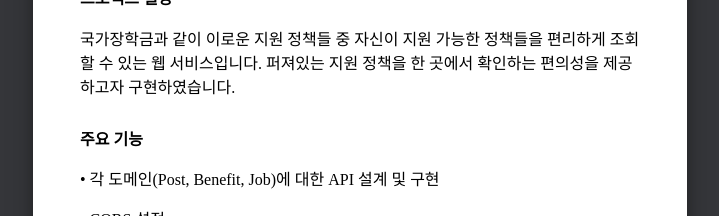
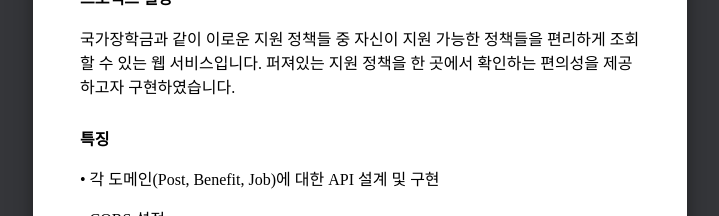
Before and after one commit to xodhksrjqnr/portFolio, a Next.js app: page / in a window 1280 px wide. Shown: the part 2540-2756 px from the top of the page, without its empty margins (280-999 px from the left). Built offline with nearby package versions, Linux system fonts and the light colour scheme.

Commit message:
기능 -> 특징

```diff
--- a/src/components/project/project.js
+++ b/src/components/project/project.js
@@ -33,7 +33,7 @@ export default function Project({project}) {
                     {project.introduces.map((paragraph) => (
                         <p key={paragraph} className={styles.introduce}>{paragraph}</p>
                     ))}
-                    <p className={styles.projectP}>주요 기능</p>
+                    <p className={styles.projectP}>특징</p>
                     {project.functions.map((func) => (
                         <p key={func}>• {func}</p>
                     ))}
```
